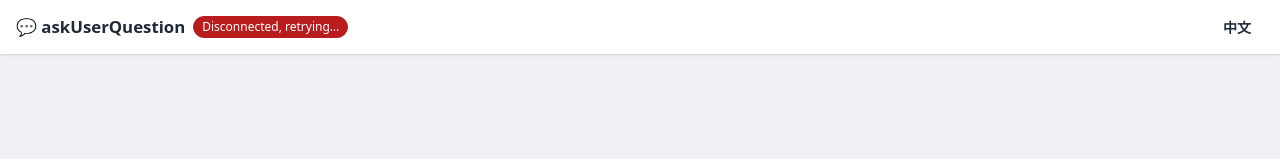
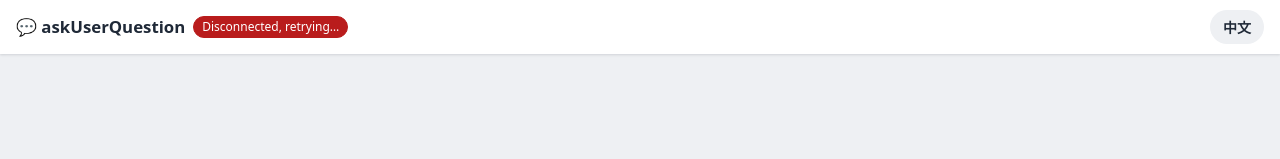
Before and after one commit to idben/askUserQuestionWeb, a website: page public/index.html in a window 1280 px wide. Shown: the top 159 px of the page. Drawn offline with Linux system fonts and the light colour scheme; no server answers.

Commit message:
style: 按鈕改為圓角膠囊

```diff
--- a/public/app.css
+++ b/public/app.css
@@ -88,7 +88,7 @@ textarea {
   white-space: nowrap;
 }
 
-/* ---------- 徽章、按鈕、輸入框 ---------- */
+/* ---------- 徽章、按鈕 (圓角膠囊)、輸入框 ---------- */
 .badge {
   display: inline-flex;
   align-items: center;
@@ -128,9 +128,9 @@ textarea {
   justify-content: center;
   gap: 6px;
   min-height: 44px;
-  padding: 0 18px;
+  padding: 0 22px;
   border: 1px solid transparent;
-  border-radius: 8px;
+  border-radius: 999px;
   background: none;
   font-weight: 600;
   cursor: pointer;
@@ -162,9 +162,13 @@ textarea {
   border-color: var(--text);
 }
 
+.btn-ghost {
+  background-color: var(--bg);
+}
+
 .btn-outline:hover,
 .btn-ghost:hover {
-  background-color: var(--bg);
+  background-color: #e2e5ea;
 }
 
 .btn:focus-visible,
```
Also changed, not shown: docs/images/screenshot-en.png, docs/images/screenshot-zh-TW.png.
